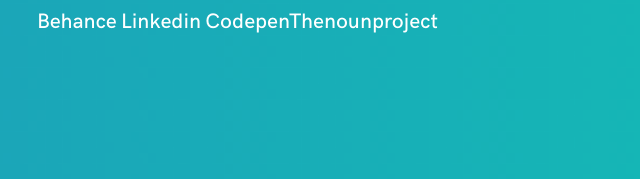
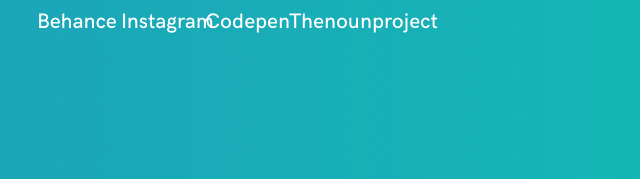
Before and after one commit to filippogianessi/ws, a plain HTML site: page index.html in a window 1280 px wide. Shown: the part 314-493 px from the top of the page, 567-1207 px from the left. Drawn offline with nearby package versions, Linux system fonts and the light colour scheme.

Commit message:
Update index.html

```diff
--- a/index.html
+++ b/index.html
@@ -180,7 +180,7 @@
 							<a href="https://www.behance.com/filippogianessi">Behance</a>
 						</div>
 						<div class="col-md-2">
-							<a href="https://www.linkedin.com/filippogianessi">Linkedin</a>
+							<a href="https://www.instagram.com/a_kidfromtheblackhole/">Instagram</a>
 						</div>
 						<div class="col-md-2">
 							<a href="https://www.codepen.com/filippogianessi">Codepen</a>
```
